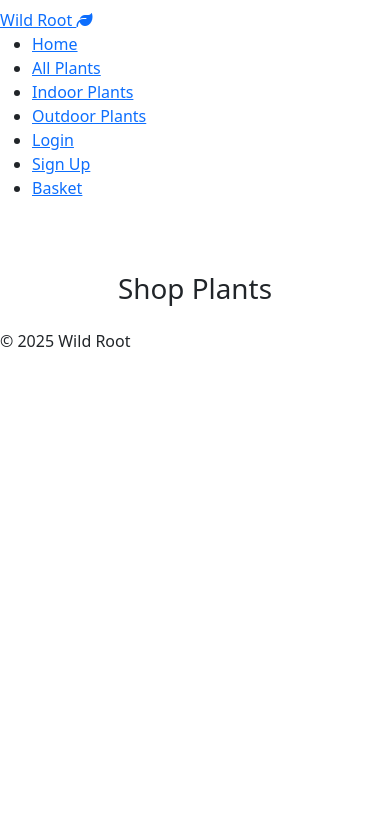
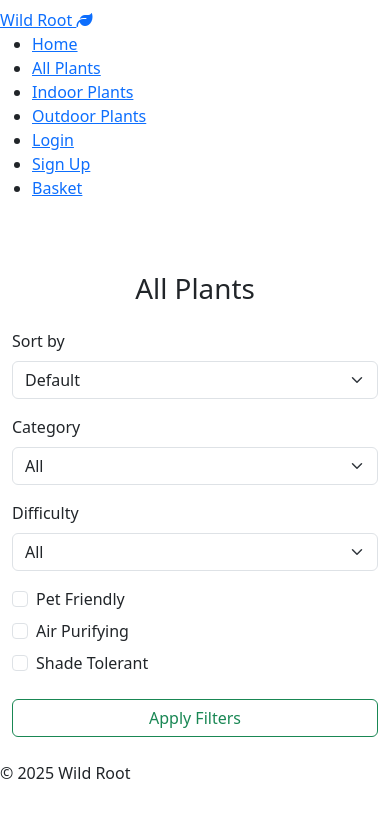
Before and after one commit to elerihulme/wildroot, a Django app: template products/templates/products/product_list.html in a window 390 px wide. Shown: the top 818 px of the page. Run offline with Django 5.2, Linux system fonts and the light colour scheme; the template is opened without the code that fills it, so the values that code supplies are empty; some libraries are stand-ins or nearby versions.

Commit message:
add filtering and sorting functionality, plus custom 404 page

```diff
--- a/bag/templates/bag/bag.html
+++ b/bag/templates/bag/bag.html
@@ -1,5 +1,7 @@
 {% extends "base.html" %}
 {% load static %}
+
+{% block extra_title %}| Shopping Bag{% endblock %}
 
 {% block content %}
 <div class="container mt-5">
--- a/checkout/templates/checkout/checkout_success.html
+++ b/checkout/templates/checkout/checkout_success.html
@@ -1,5 +1,7 @@
 {% extends "base.html" %}
 {% load static %}
+
+{% block extra_title %}| Checkout Success{% endblock %}
 
 {% block content %}
 <div class="container mt-5">
--- a/garden/views.py
+++ b/garden/views.py
@@ -1,5 +1,6 @@
 from django.shortcuts import render, redirect, get_object_or_404
 from django.contrib.auth.decorators import login_required
+from django.views.decorators.http import require_POST
 from .models import UserPlant, UserPlantPhoto
 from .forms import UserPlantForm, UserPlantPhotoForm
 
@@ -76,6 +77,7 @@ def edit_plant(request, plant_id):
     })
 
 @login_required
+@require_POST
 def delete_photo(request, photo_id):
     photo = get_object_or_404(UserPlantPhoto, id=photo_id, user_plant__user=request.user)
     plant_id = photo.user_plant.id
@@ -83,6 +85,7 @@ def delete_photo(request, photo_id):
     return redirect('edit_plant', pk=plant_id)
 
 @login_required
+@require_POST
 def delete_plant(request, plant_id):
     plant = get_object_or_404(UserPlant, id=plant_id, user=request.user)
     if request.method == 'POST':
--- a/home/templates/home/index.html
+++ b/home/templates/home/index.html
@@ -1,4 +1,7 @@
 {% extends "base.html" %}
+{% load static %}
+
+{% block extra_title %}| Home{% endblock %}
 
 {% block content %}
 <section class="hero">
--- a/home/urls.py
+++ b/home/urls.py
@@ -3,4 +3,5 @@ from . import views
 
 urlpatterns = [
     path('', views.index, name='home'),
+    path('trigger-404/', views.trigger_404, name='trigger_404'),
 ]
--- a/home/views.py
+++ b/home/views.py
@@ -1,6 +1,10 @@
 from django.shortcuts import render
 from django.http import HttpResponse
+from django.http import Http404
 
 # Create your views here.
 def index(request):
     return render(request, 'home/index.html')
+
+def trigger_404(request):
+    raise Http404("Testing custom 404 page")
--- a/products/templates/products/product_detail.html
+++ b/products/templates/products/product_detail.html
@@ -1,5 +1,7 @@
 {% extends "base.html" %}
 {% load static %}
+
+{% block extra_title %}| {{ plant.name }}{% endblock %}
 
 {% block content %}
 <div class="container mt-5">
--- a/products/templates/products/product_list.html
+++ b/products/templates/products/product_list.html
@@ -5,8 +5,73 @@
 
 {% block content %}
 <div class="container mt-5">
-    <h1 class="text-center mb-4">Shop Plants</h1>
+    <h1 class="text-center mb-4">
+        {% if request.GET.environment == 'indoor' %}
+            Indoor Plants
+        {% elif request.GET.environment == 'outdoor' %}
+            Outdoor Plants
+        {% else %}
+            All Plants
+        {% endif %}
+    </h1>
 
+    <!-- Filter and Sort Options -->
+    <form method="get" class="mb-4 row g-3 align-items-end">
+        <!-- Sort by price -->
+        <div class="col-md-3">
+            <label for="sort" class="form-label">Sort by</label>
+            <select name="sort" class="form-select">
+                <option value="">Default</option>
+                <option value="price_low" {% if request.GET.sort == "price_low" %}selected{% endif %}>Price (Low - High)</option>
+                <option value="price_high" {% if request.GET.sort == "price_high" %}selected{% endif %}>Price (High - Low)</option>
+            </select>
+        </div>
+
+        <!-- Filter by category -->
+        <div class="col-md-3">
+            <label for="category" class="form-label">Category</label>
+            <select name="category" class="form-select">
+                <option value="">All</option>
+                {% for cat in categories %}
+                <option value="{{ cat.name }}" {% if request.GET.category == cat.name %}selected{% endif %}>{{ cat.name }}</option>
+                {% endfor %}
+            </select>
+        </div>
+
+        <!-- Filter by difficulty -->
+        <div class="col-md-3">
+            <label for="difficulty" class="form-label">Difficulty</label>
+            <select name="difficulty" class="form-select">
+                <option value="">All</option>
+                <option value="easy" {% if request.GET.difficulty == "easy" %}selected{% endif %}>Easy</option>
+                <option value="medium" {% if request.GET.difficulty == "medium" %}selected{% endif %}>Medium</option>
+                <option value="hard" {% if request.GET.difficulty == "hard" %}selected{% endif %}>Hard</option>
+            </select>
+        </div>
+
+        <!-- Tag filters -->
+        <div class="col-md-3">
+            <div class="form-check mb-2">
+                <input class="form-check-input" type="checkbox" name="pet_friendly" value="true" id="petFriendly"
+                    {% if request.GET.pet_friendly == "true" %}checked{% endif %}>
+                <label class="form-check-label" for="petFriendly">Pet Friendly</label>
+            </div>
+            <div class="form-check mb-2">
+                <input class="form-check-input" type="checkbox" name="air_purifying" value="true" id="airPurifying"
+                    {% if request.GET.air_purifying == "true" %}checked{% endif %}>
+                <label class="form-check-label" for="airPurifying">Air Purifying</label>
+            </div>
+            <div class="form-check mb-2">
+                <input class="form-check-input" type="checkbox" name="shade_tolerant" value="true" id="shadeTolerant"
+                    {% if request.GET.shade_tolerant == "true" %}checked{% endif %}>
+                <label class="form-check-label" for="shadeTolerant">Shade Tolerant</label>
+            </div>
+        </div>
+
+        <div class="col-12">
+            <button type="submit" class="btn btn-outline-success w-100">Apply Filters</button>
+        </div>
+    </form>
     <!-- Product Grid -->
     <div class="row">
         {% for plant in plants %}
--- a/templates/account/login.html
+++ b/templates/account/login.html
@@ -2,6 +2,8 @@
 
 {% load i18n %}
 {% load account socialaccount %}
+
+{% block extra_title %}| Sign In{% endblock %}
 
 {% block head_title %}{% trans "Sign In" %}{% endblock %}
 
--- a/templates/account/logout.html
+++ b/templates/account/logout.html
@@ -1,6 +1,8 @@
 {% extends "base.html" %}
 
 {% load i18n %}
+
+{% block extra_title %}| Sign Out{% endblock %}
 
 {% block head_title %}{% trans "Sign Out" %}{% endblock %}
 
--- a/templates/account/signup.html
+++ b/templates/account/signup.html
@@ -1,6 +1,8 @@
 {% extends "account/base.html" %}
 
 {% load i18n %}
+
+{% block extra_title %}| Signup{% endblock extra_title %}
 
 {% block head_title %}{% trans "Signup" %}{% endblock head_title %}
 
--- a/templates/base.html
+++ b/templates/base.html
@@ -44,8 +44,8 @@
                 <ul class="nav-links">
                     <li><a href="{% url 'home' %}">Home</a></li>
                     <li><a href="{% url 'products' %}">All Plants</a></li>
-                    <li><a href="#">Indoor Plants</a></li>
-                    <li><a href="#">Outdoor Plants</a></li>
+                    <li><a href="{% url 'products' %}?environment=indoor">Indoor Plants</a></li>
+                    <li><a href="{% url 'products' %}?environment=outdoor">Outdoor Plants</a></li>
                     {% if user.is_authenticated %}
                         <li><a href="{% url 'garden' %}">My Garden</a></li>
                         <li><a href="{% url 'profile' %}">Profile</a></li>
--- a/wildroot/urls.py
+++ b/wildroot/urls.py
@@ -13,3 +13,7 @@ urlpatterns = [
     path('garden/', include('garden.urls')),
     path('accounts/', include('allauth.urls')),
 ] + static(settings.MEDIA_URL, document_root=settings.MEDIA_ROOT)
+
+
+if settings.DEBUG is False:
+    urlpatterns += static(settings.STATIC_URL, document_root=settings.STATIC_ROOT)
```
Also changed, not shown: products/views.py (+22 -4 lines), templates/404.html (added, +12 -0 lines).
